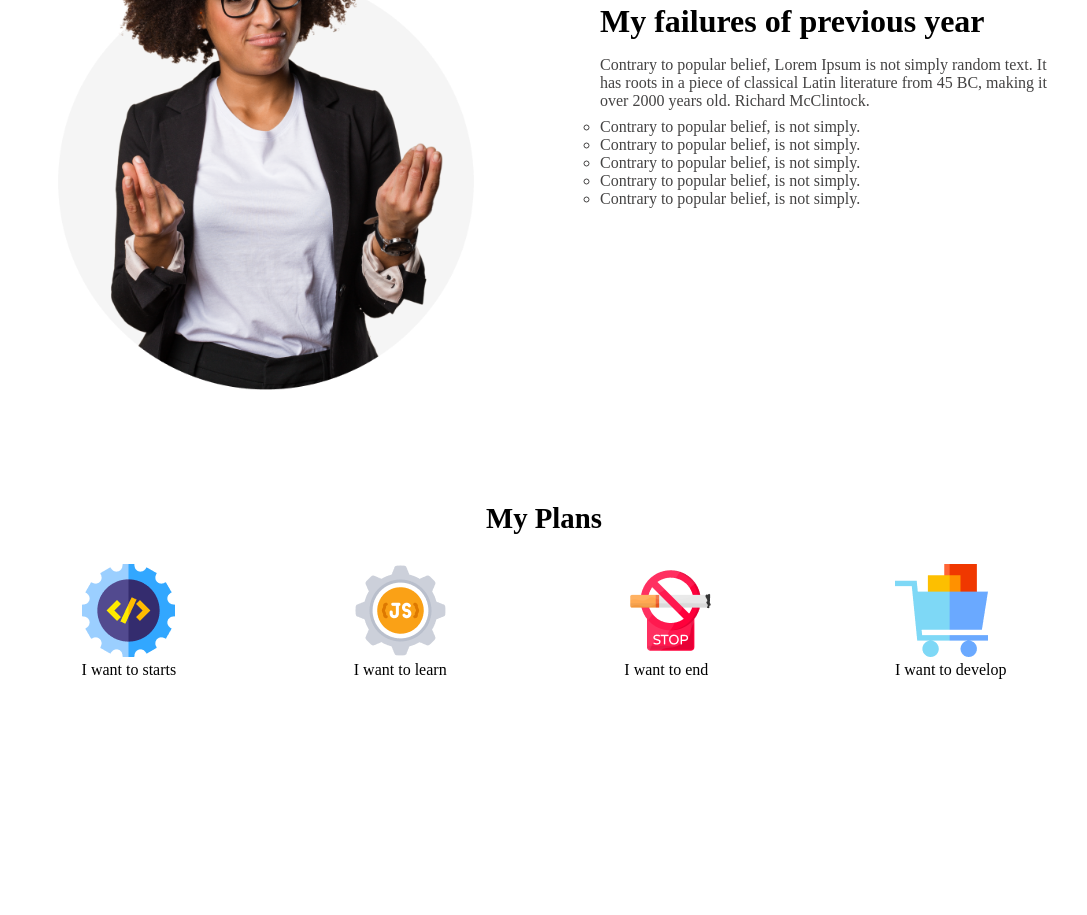
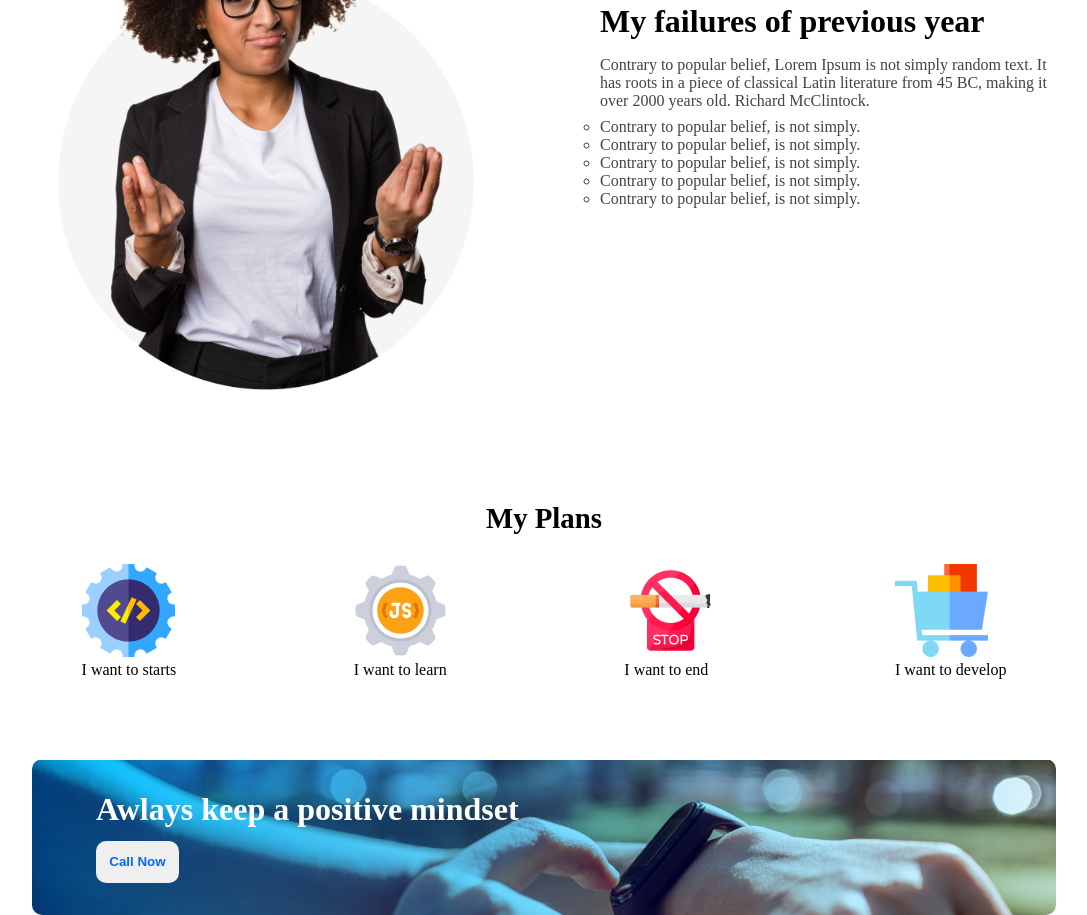
Before and after one commit to justJubair/new-year-new-me, a plain HTML site: page index.html in a window 1280 px wide. Shown: the part 788-1703 px from the top of the page, without its empty margins (96-1183 px from the left). Before the commit the page ends 1467 px from the top, so only its background shows below. Drawn offline with Linux system fonts and the light colour scheme.

Commit message:
second banner added

```diff
--- a/index.html
+++ b/index.html
@@ -67,6 +67,14 @@
         </section>
         <!-- My plans section ends -->
 
+        <!-- secondary banner starts -->
+        <section>
+            <div class="second-banner-container">
+                <h2>Awlays keep a positive mindset</h2>
+                <button class="btn call now">Call Now</button>
+            </div>
+        </section>
+
     </main>
     <footer>
     </footer>
--- a/stye.css
+++ b/stye.css
@@ -93,3 +93,23 @@
     font-weight: 700;
     margin-bottom: 1em;
 }
+/* My plans section related styles ends */
+
+
+
+/* second banner related styles */
+.second-banner-container {
+    width: 80%;
+    margin: auto;
+    padding: 2em 4em;
+    margin-top: 5em;
+    background-image: url('images/watch.png'), url('images/gradient1.png');
+    background-blend-mode: overlay;
+    border-radius: 10px;
+}
+
+.second-banner-container > h2 {
+    color: #fff;
+    font-size: 2em;
+}
+/* second banner related styles ends */
```
